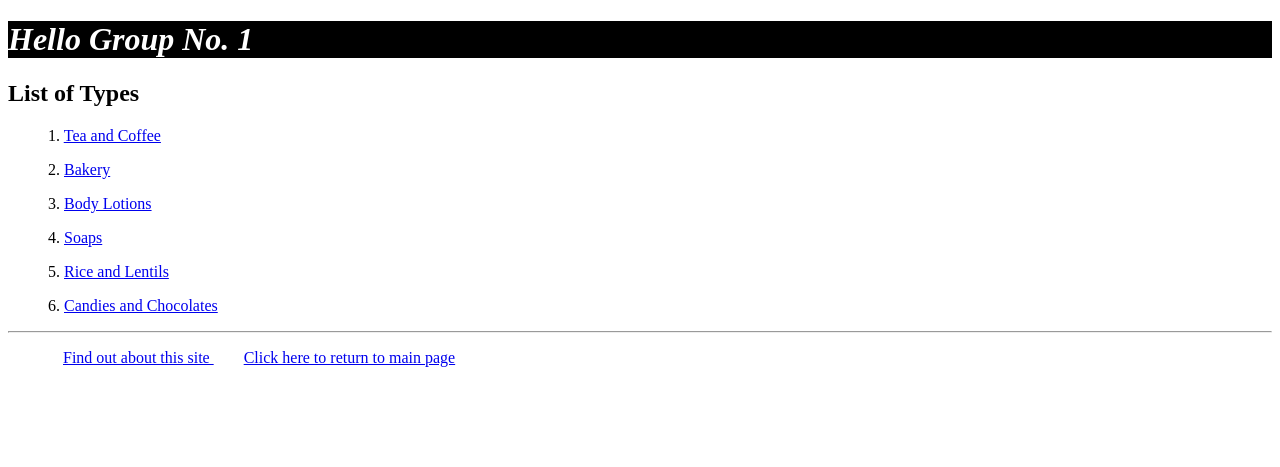
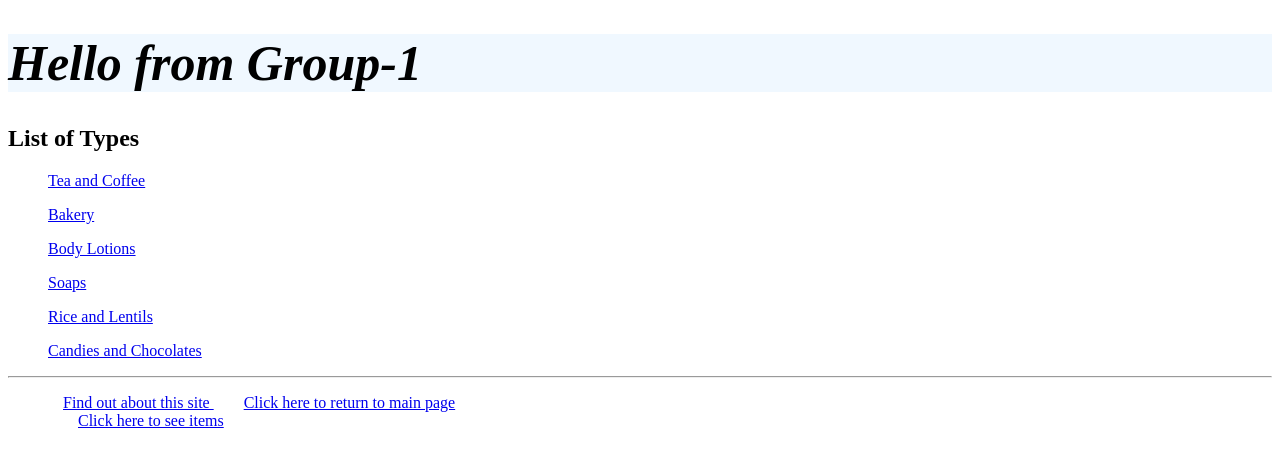
Before and after one commit to Abhishe-k/Grocsite, a Django app: page / in a window 1280 px wide. Shown: the top 467 px of the page. Run offline with Django 4.2, Linux system fonts and the light colour scheme; data comes from the database, SQL or seed files in the repository.

Commit message:
Lab 7 - ashish pull merge

```diff
--- a/myapp1/models.py
+++ b/myapp1/models.py
@@ -21,7 +21,7 @@ class Item(models.Model):
     interested = models.PositiveIntegerField(default=0)
 
     def __str__(self):
-        return "name: {0}, type: {1}, price: {2}, stock: {3} ".format(self.name, self.type, self.price, self.stock)
+        return "name: {0}, type: {1}, price: {2}, stock: {3}".format(self.name, self.type, self.price, self.stock)
 
     def topup(self):
         self.stock += 200
@@ -38,10 +38,6 @@ class Client(User):
         return "username: {0}, Address: {1}, City: {2}, Interests: {3}".format(self.username, self.shipping_address,
                                                                                self.city, self.interested_in)
 
-    def topup(self):
-        self.stock = self.stock + 200
-        self.save()
-
 
 class OrderItem(models.Model):
     item = models.ForeignKey(Item, related_name='OrderItems', on_delete=models.CASCADE)
--- a/myapp1/static/myapp1/style.css
+++ b/myapp1/static/myapp1/style.css
@@ -1,11 +1,11 @@
+h1 {
+    background-color: aliceblue;
+    color: black;
+    font-size: 50px;
+    font-style: italic;
+    position: relative;
+}
 .hbar1 {
-	display: inline;
- 	margin: 15px;
+    display: inline;
+    margin: 15px;
 }
-
-h1 {
-	background-color: black;
-  	color: white;
-	font-size: xx-large;
-	font-style: italic;
-}
--- a/myapp1/templates/myapp1/base.html
+++ b/myapp1/templates/myapp1/base.html
@@ -7,7 +7,7 @@
 </head>
 <body>
 <div>
-    <h1>{% block myhdg %} Hello Group No. 1 {% endblock %}</h1>
+    <h1>{% block myhdg %} Hello from Group-1 {% endblock %}</h1>
     {% block body_block %}*** {% endblock %}
 </div>
 <hr />
@@ -15,6 +15,7 @@
     <ul>
         <li class="hbar1"><a href="http://127.0.0.1:8000/myapp1/about/"> Find out about this site </a></li>
         <li class="hbar1"><a href = "{% url 'myapp1:index'%}"> Click here to return to main page </a><br/></li>
+        <li class="hbar1"><a href = "{% url 'myapp1:item'%}"> Click here to see items </a><br/></li>
     </ul>
 </div>
 </body>
--- a/myapp1/templates/myapp1/index0.html
+++ b/myapp1/templates/myapp1/index0.html
@@ -19,7 +19,7 @@
     <ol>
         {% for type in type_list %}
 {#            <p><a href={% url 'myapp1:detail' parameter= type.id|floatformat:"0" %}>{{ type.name}}</a></p>#}
-            <p>{{type.id|floatformat:"0"}}. <a href="/myapp1/{{type.id|floatformat:"0"}}">{{ type.name}}</a></p>
+            <p><a href="/myapp1/{{type.id|floatformat:"0"}}">{{ type.name}}</a></p>
         {% endfor %}
     </ol>
 {% else %}
--- a/myapp1/urls.py
+++ b/myapp1/urls.py
@@ -8,5 +8,4 @@ urlpatterns = [
     path('myapp1/items', views.items, name='item'),
     path('myapp1/placeorder', views.placeorder, name='placeorder'),
 
-
 ]
```
Also changed, not shown: myapp1/forms.py (+10 -6 lines), myapp1/templates/myapp1/items.html (added, +15 -0 lines), myapp1/migrations/0007_item_interested.py.
